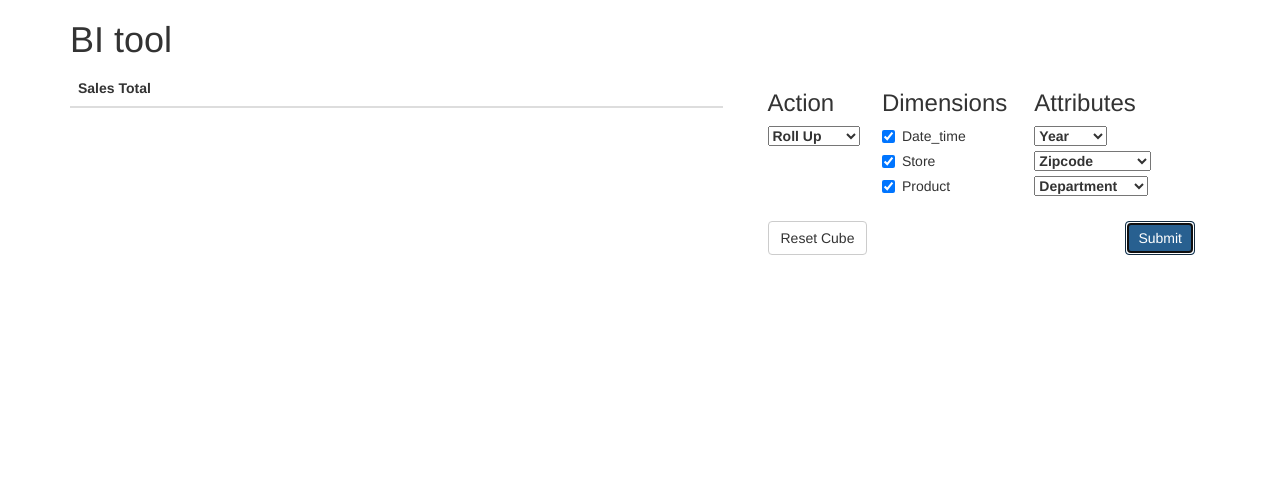
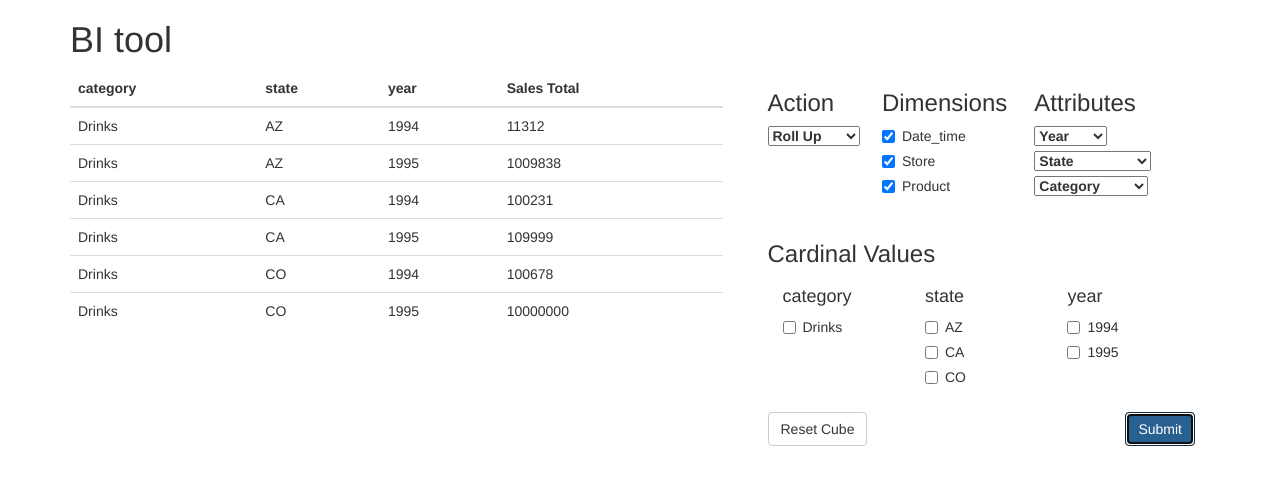
Before and after one commit to CletoDuplito/bitool_backend, a plain HTML site: page cs157B_Project/frontend/index.html in a window 1280 px wide. Both pictures are taken after a click on the button "Submit". Drawn offline with Linux system fonts and the light colour scheme; no server answers.

Commit message:
progress

```diff
--- a/cs157B_Project/frontend/css/style.css
+++ b/cs157B_Project/frontend/css/style.css
@@ -0,0 +1,3 @@
+[ng\:cloak], [ng-cloak], [data-ng-cloak], [x-ng-cloak], .ng-cloak, .x-ng-cloak {
+  display: none !important;
+}
--- a/cs157B_Project/frontend/index.html
+++ b/cs157B_Project/frontend/index.html
@@ -10,7 +10,7 @@
 
   </head>
 
-  <body ng-cloak ng-app="app">
+  <body class="ng-cloak" ng-app="app">
     <div class="container" ng-controller="OptionsCtrl">
     	<h1>BI tool</h1>
 	    <div class="row" >
@@ -21,7 +21,9 @@
 
 			<!-- Option section -->
 			<div class="col-md-5" >
-
+				<div class="alert alert-danger" role="alert" ng-show="dimensionError">
+					<strong>Oh snap!</strong> Please select at least 2 dimensions.
+				</div>
 				<form class="form">
 			   		<div class="form-group col-md-3">
 					<!-- Action -->
@@ -41,7 +43,7 @@
 			      	<!-- Dimension Section -->
 			      	<h3>Dimensions</h3>
 					<div class="checkbox">
-					  <label><input type="checkbox" ng-model="form.dimension.datetime" ng-click="dimensionCheck(form.dimension)" checked>Date_time</label>
+					  <label><input type="checkbox" ng-model="form.dimension.date_time" ng-click="dimensionCheck(form.dimension)" checked>Date_time</label>
 					</div>
 					<div class="checkbox">
 					  <label><input type="checkbox" ng-model="form.dimension.store" ng-click="dimensionCheck(form.dimension)" checked>Store</label>
@@ -49,9 +51,7 @@
 					<div class="checkbox">
 					  <label><input type="checkbox" ng-model="form.dimension.product" ng-click="dimensionCheck(form.dimension)" checked>Product</label>
 					</div> <!-- END Dimension Section -->
-					<div class="alert alert-danger" role="alert" ng-show="disable">
-					  <strong>Oh snap!</strong> Please select at least 2 dimensions.
-					</div>
+
 				</div>
 				<div class="form-group col-md-5">
 					<!-- Attribute Section -->
@@ -59,7 +59,7 @@
 					<!-- Date-time Attribute -->
 					<div>
 					  	<label>
-					  		<select class="c-select" ng-model="form.category.datetime">
+					  		<select class="c-select" ng-model="form.category.date_time">
 							  <option selected value="year">Year</option>
 							  <option value="quarter">Quarter</option>
 							  <option value="month">Month</option>
@@ -76,7 +76,7 @@
 							  <option value="store_county">County</option>
 							  <option value="city">City</option>
 							  <option value="store_street_address">Street Addess</option>
-							  <option value="name">name</option>
+							  <option value="name">Name</option>
 							</select>
 						</label>
 					</div>
@@ -93,10 +93,25 @@
 							</select>
 						</label>
 					</div> <!-- END Attribute Section -->
+
 				</div>
-
+				<!-- Cardinal Values -->
 				<div class="col-md-12">
-					<button type="submit" class="btn btn-default" onclick="window.location.hash = '#/'">Reset Cube</button>
+					<h3>Cardinal Values</h3>
+					<div class="alert alert-danger" role="alert" ng-show="dimensionError">
+						<strong>Oh snap!</strong> Please select at least 1 cardinal value per attribute.
+					</div>
+					<div class="form-group col-md-4" ng-repeat="(attr, cardinalArr) in form.cardinals">
+						<h4>{{attr}}</h4>
+						<div class="checkbox" ng-repeat="card in cardinalArr" >
+						  	<label >
+						  		<input type="checkbox" ng-model="form.cardinals[attr][card]" value="{{card}}">{{card}}
+						  	</label>
+						</div>
+					</div>
+				</div>
+				<div class="col-md-12">
+					<button type="submit" class="btn btn-default" onclick="window.location.hash = '#'">Reset Cube</button>
 					<button type="submit" class="btn btn-primary pull-right" ng-click="changeView(form)" ng-disabled="disable">Submit</button>
 				</div>
 			</form>
--- a/cs157B_Project/frontend/js/controllers.js
+++ b/cs157B_Project/frontend/js/controllers.js
@@ -4,14 +4,18 @@ var appControllers = angular.module("appControllers",[]);
 
 appControllers.
 	controller("CentreCubeCtrl",["$scope","$http","$routeParams","$timeout","FormData", function($scope,$http,$routeParams,$timeout,formData) {
-		var url = "api/bi/parser";
-		// var url = "data/data.json";
-		var parsedParam = formData.parseData( formData.defaultFormValues );
+		// var url = "api/bi/parser";
+		var url = "data/data.json";
+		var parsedParam = formData.parseParam( formData.defaultFormValues );
 
 		parsedParam["action"] = "central_cube"; //default action
 
 		$http.get(url, {params: parsedParam}).success(function(data){
 			$scope.data = data;
+			console.log(data);
+			// $scope.cardinals = formData.parseCardinalValues(data);
+			$scope.$emit("new_cardinals", formData.parseCardinalValues(data));
+			// console.log($scope.cardinals);
 		});
 		$scope.visible = true;
 		$scope.$on("data_changed", getNewData);		//watch data changes
@@ -34,17 +38,29 @@ appControllers.
 	controller("OptionsCtrl",["$scope","$http","$routeParams","FormData", function($scope,$http,$routeParams,formData) {
 		$scope.form = formData.defaultFormValues;
 		$scope.disable = false;
+		$scope.dimensionError = false;
+		$scope.cardinalError = false;
 
+		$scope.$on("new_cardinals", function(e, cardinals) {		//listen for cardinal values
+			$scope.form.cardinals = cardinals;
+		})
 
 		$scope.changeView = function(d) {
+			var parsedFormParams = formData.parseParam(d);
+			if(!parsedFormParams) {
+				$scope.cardinalError = true;
+				return;
+			}
+
 			//broadcast it to centrecubctrl
-			$scope.$broadcast("data_changed", formData.parseData(d) );
+			$scope.$broadcast("data_changed", parsedFormParams );
 		};
 
 		$scope.dimensionCheck = function(dim) {
 			var keys = Object.keys(dim);
 			var count = 0;
 			$scope.disable = false;
+			$scope.dimensionError = false;
 
 			for(var i = 0; i < keys.length; i++) {
 				var currentValue = dim[ keys[i] ];
@@ -54,7 +70,7 @@ appControllers.
 			}
 			if(count >= 2) {
 				$scope.disable = true;
+				$scope.dimensionError = true;
 			}
 		}
-
 	}]);
--- a/cs157B_Project/frontend/js/main.js
+++ b/cs157B_Project/frontend/js/main.js
@@ -8,37 +8,93 @@ app.factory("FormData", function(){
 	var defaultFormValues = {		//init form values
 		action: "roll_up",
 		dimension: {
-			datetime: true,
+			date_time: true,
 			store: true,
 			product: true
 		},
 		category: {
-			datetime: "year",
-			store: "store_zip",
-			product: "department"
-		}
+			date_time: "year",
+			store: "store_state",
+			product: "category"
+		},
+		cardinals: {}
 	};
 
-	var parseData = function(d) {
+	/*
+	 * Parse the dimension params
+	 */
+	var parseParam = function(d) {
 		//create query parameters
-		var attributes = [];
-		Object.keys(d.dimension).forEach(function(value){
+		var attributes = {};
+		Object.keys(d.dimension).forEach(function(value) {
+			if(d.dimension[value]) { 				//check if dimension is selected
+				attributes[value] = [ value, d.category[value] ].join(".");		//parse attributes
+			}
+		});
 
-			if(d.dimension[value]) { 				//check if dimension is selected
-				attributes.push( [ value,d.category[value] ].join(".") );		//parse attributes
-			}
-		})
+		var cardinals = {};
+		if(d.cardinals) {			//if there is a cardinal property
+			Object.keys(d.cardinals).forEach(function(value,index, arr) { //parsing cardinal values
+				d.cardinals[value].forEach(function(cardinal,i,arr) {
+
+					if(!cardinals[value])
+						cardinals[value] = [];
+
+					if(arr[cardinal]) {			//cardinal value was selected
+						cardinals[value].push(cardinal.trim());
+					}
+				});
+				//combine attribute and cardinals
+				attributes[value] += cardinals[value].join("+");
+			});
+		}
+
+		console.log(attributes,cardinals);
+
+		//combining cardinals and attributes
 
 		//parsed params
 		var qParams = {
 			action: d.action,
-			dimension: attributes.join(",")
+			// dimension: attributes.join(","),
+			dimension: "",
+
+			// cardinals: cardinals.join('+')
 		}
-		return qParams
+
+		return qParams;
+	}
+
+
+	/**
+	  * Get the cardinal of datas
+ 	  */
+	var parseCardinalValues = function(d) {
+
+		var keys = d["attributes"];
+		var data = d["data"];
+		var result = {};
+
+		data.forEach(function(val,index){
+			var cardinalValues = val.key;
+			cardinalValues.forEach(function(c,i){
+				var castedCardinal = [c," "].join("");	//casting the value to a string
+				if(!result[keys[i]]) //base case when there isnt a array initialized
+					result[keys[i]] = [];
+
+				if(result[keys[i]].indexOf(castedCardinal) == -1)  //check if value is in there
+					result[keys[i]].push(castedCardinal);
+
+				// console.log(result);
+			});
+		});
+		console.log(result);
+		return result;
 	}
 
 	return {
-		parseData: parseData,
+		parseParam: parseParam,
+		parseCardinalValues: parseCardinalValues,
 		defaultFormValues: defaultFormValues
 	}
 });
```
